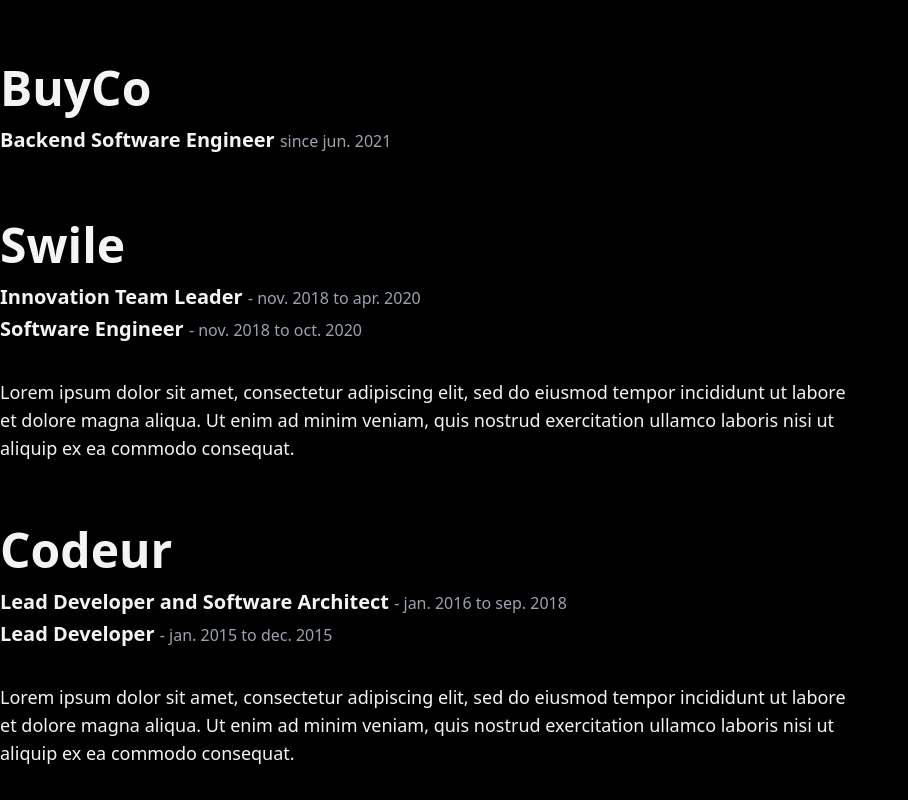
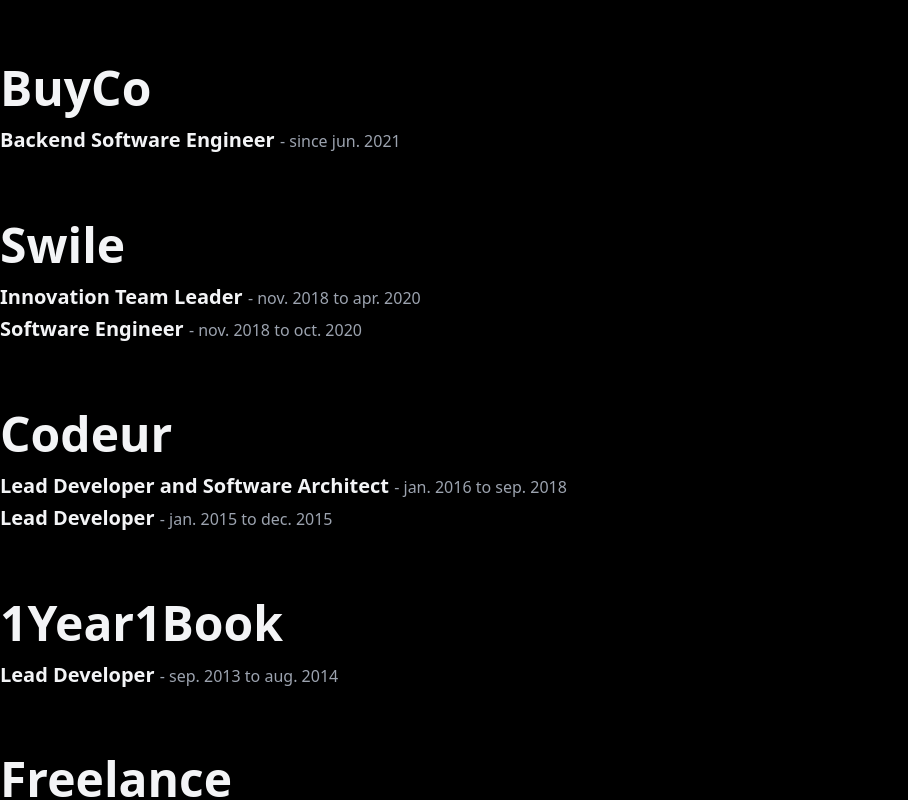
Before and after one commit to rubyistdotjs/romainguilloteau-2020, a React (Create React App) app: page / in a window 1280 px wide. Shown: the part 1040-1840 px from the top of the page, without its empty margins (0-908 px from the left). Built offline with nearby package versions, Linux system fonts and the light colour scheme.

Commit message:
Optionnal description

```diff
--- a/src/data/jobs.json
+++ b/src/data/jobs.json
@@ -1,7 +1,7 @@
 [
   {
     "company": "BuyCo",
-    "description": "",
+    "description": null,
     "titles": [{
       "name": "Backend Software Engineer",
       "startedAt": "2021-06-01"
@@ -9,7 +9,7 @@
   },
   {
     "company": "Swile",
-    "description": "Lorem ipsum dolor sit amet, consectetur adipiscing elit, sed do eiusmod tempor incididunt ut labore et dolore magna aliqua. Ut enim ad minim veniam, quis nostrud exercitation ullamco laboris nisi ut aliquip ex ea commodo consequat.",
+    "description": null,
     "titles": [{
       "name": "Innovation Team Leader",
       "startedAt": "2018-11-01",
@@ -21,7 +21,7 @@
     }]
   }, {
     "company": "Codeur",
-    "description": "Lorem ipsum dolor sit amet, consectetur adipiscing elit, sed do eiusmod tempor incididunt ut labore et dolore magna aliqua. Ut enim ad minim veniam, quis nostrud exercitation ullamco laboris nisi ut aliquip ex ea commodo consequat.",
+    "description": null,
     "titles": [{
       "name": "Lead Developer and Software Architect",
       "startedAt": "2016-01-01",
@@ -33,7 +33,7 @@
     }]
   }, {
     "company": "1Year1Book",
-    "description": "Lorem ipsum dolor sit amet, consectetur adipiscing elit, sed do eiusmod tempor incididunt ut labore et dolore magna aliqua. Ut enim ad minim veniam, quis nostrud exercitation ullamco laboris nisi ut aliquip ex ea commodo consequat.",
+    "description": null,
     "titles": [{
       "name": "Lead Developer",
       "startedAt": "2013-09-01",
@@ -41,7 +41,7 @@
     }]
   }, {
     "company": "Freelance",
-    "description": "Lorem ipsum dolor sit amet, consectetur adipiscing elit, sed do eiusmod tempor incididunt ut labore et dolore magna aliqua. Ut enim ad minim veniam, quis nostrud exercitation ullamco laboris nisi ut aliquip ex ea commodo consequat.",
+    "description": null,
     "titles": [{
       "name": "FullStack Developer",
       "startedAt": "2013-09-01",
--- a/src/pages/Landing/Jobs/Job.tsx
+++ b/src/pages/Landing/Jobs/Job.tsx
@@ -23,13 +23,13 @@
                   - {formatDate(title.startedAt)} to {formatDate(title.endedAt)}
                 </span>
               ) : (
-                <span>since {formatDate(title.startedAt)}</span>
+                <span>- since {formatDate(title.startedAt)}</span>
               )}
             </span>
           </span>
         ))}
       </div>
-      <p className="text-lg">{description}</p>
+      {description && <p className="text-lg">{description}</p>}
     </div>
   );
 };
--- a/src/services/data.ts
+++ b/src/services/data.ts
@@ -8,7 +8,7 @@
 
 export type Job = {
   company: string;
-  description: string;
+  description: string | null;
   titles: Array<JobTitle>;
 };
 
```
